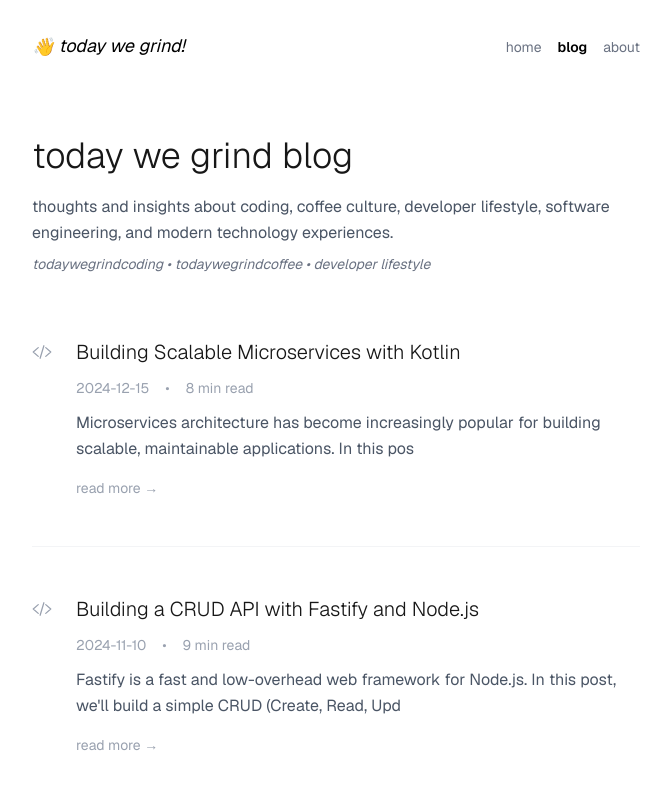
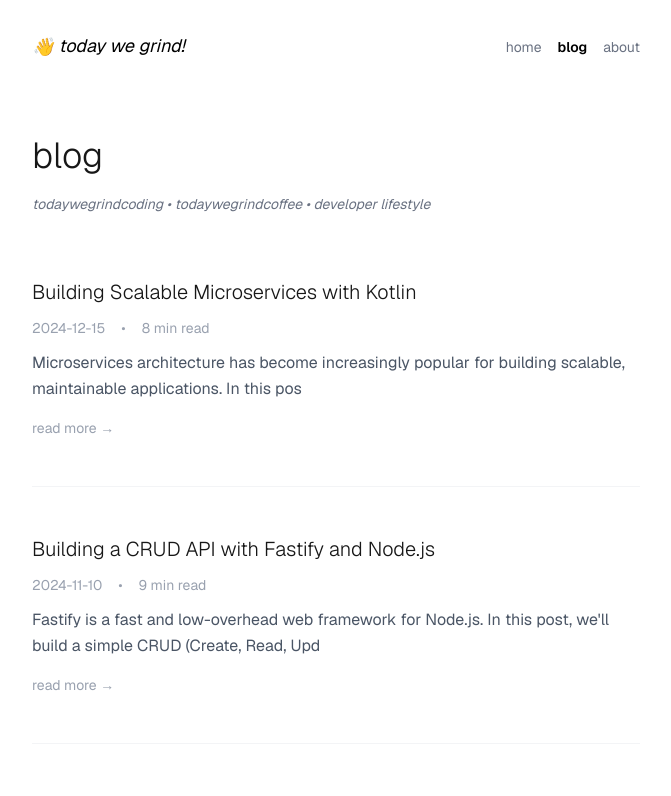
Before and after one commit to iamkiet/todaywegrind, a Next.js app: page /blog in a window 1280 px wide. Shown: the top 796 px of the page, without its empty margins (304-975 px from the left). Built offline with nearby package versions, Linux system fonts and the light colour scheme.

Commit message:
fix: remove redundant content

```diff
--- a/src/app/blog/page.tsx
+++ b/src/app/blog/page.tsx
@@ -2,7 +2,6 @@ import { Metadata } from "next";
 import Link from "next/link";
 import Footer from "../../components/Footer";
 import Navigation from "../../components/Navigation";
-import { IoCodeSlashOutline } from "react-icons/io5";
 import fs from "fs";
 import path from "path";
 import matter from "gray-matter";
@@ -105,12 +104,8 @@ export default function Blog() {
         {/* Blog Header */}
         <header className="mb-16">
           <h1 className="text-3xl md:text-4xl font-light mb-4 leading-tight">
-            today we grind blog
+            blog
           </h1>
-          <p className="text-gray-600 leading-relaxed">
-            thoughts and insights about coding, coffee culture, developer
-            lifestyle, software engineering, and modern technology experiences.
-          </p>
           <p className="text-sm text-gray-500 mt-2 italic">
             todaywegrindcoding • todaywegrindcoffee • developer lifestyle
           </p>
@@ -125,11 +120,6 @@ export default function Blog() {
               >
                 <Link href={`/blog/${post.slug}`} className="block group">
                   <div className="flex items-start gap-6">
-                    {/* Code Icon */}
-                    <div className="flex-shrink-0 mt-1">
-                      <IoCodeSlashOutline className="w-5 h-5 text-gray-400" />
-                    </div>
-
                     <div className="flex-1 min-w-0">
                       <div className="mb-4">
                         <h2 className="text-xl font-light mb-3 group-hover:text-gray-600 transition-colors">
--- a/src/app/page.tsx
+++ b/src/app/page.tsx
@@ -2,7 +2,6 @@ import Link from "next/link";
 import Footer from "../components/Footer";
 import Navigation from "../components/Navigation";
 import { Metadata } from "next";
-import { IoCodeSlashOutline } from "react-icons/io5";
 import fs from "fs";
 import path from "path";
 import matter from "gray-matter";
@@ -180,9 +179,6 @@ export default function Home() {
                     <Link key={post.slug} href={`/blog/${post.slug}`}>
                       <article className="border-b border-gray-100 pb-6 mt-8 group">
                         <div className="flex items-start gap-4">
-                          <div className="flex-shrink-0 mt-1">
-                            <IoCodeSlashOutline className="w-4 h-4 text-gray-400" />
-                          </div>
                           <div className="flex-1 min-w-0">
                             <div className="flex justify-between items-start mb-2">
                               <h3 className="text-sm group-hover:text-gray-600 transition-colors cursor-pointer">
```
